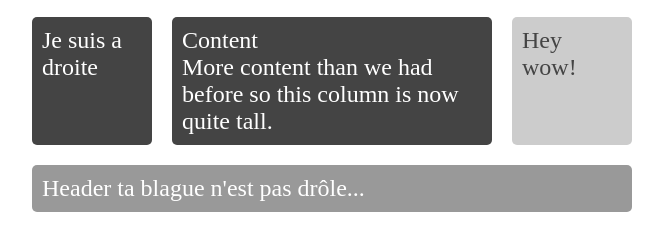
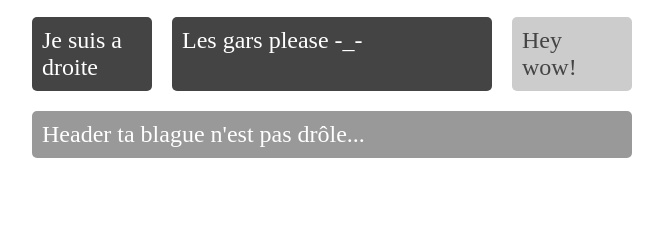
Before and after one commit to alia600/exercice_4, a plain HTML site: page index.html in a window 1280 px wide. Shown: the part 90-340 px from the top of the page, without its empty margins (8-671 px from the left). Drawn offline with Linux system fonts and the light colour scheme.

Commit message:
modification du texte du content

```diff
--- a/index.html
+++ b/index.html
@@ -12,8 +12,9 @@
         <div class="box header">Je ne suis pas un header....</div>
         <div class="box sidebar">Je suis a droite</div>
         <div class="box sidebar2">Hey wow!</div>
-        <div class="box content">Content
-          <br /> More content than we had before so this column is now quite tall.</div>
+        <div class="box content">
+            Les gars please -_-
+         </div>
         <div class="box footer">Header ta blague n'est pas drôle...</div>
       </div>
 </body>
```
